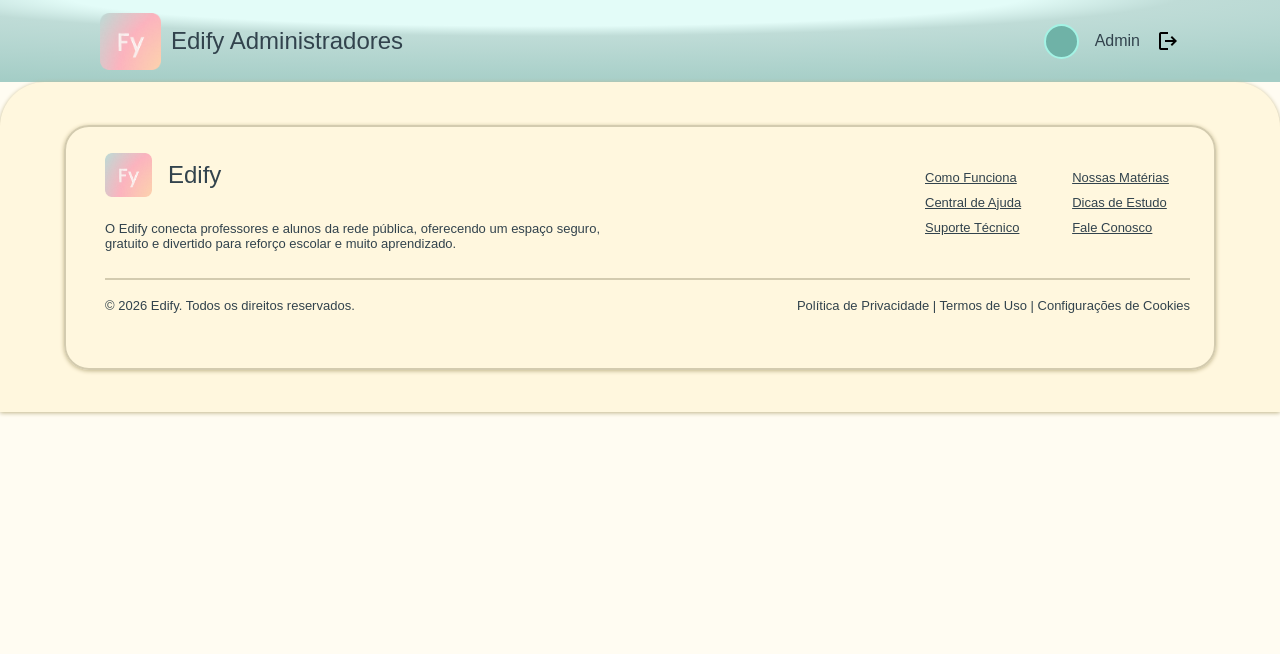
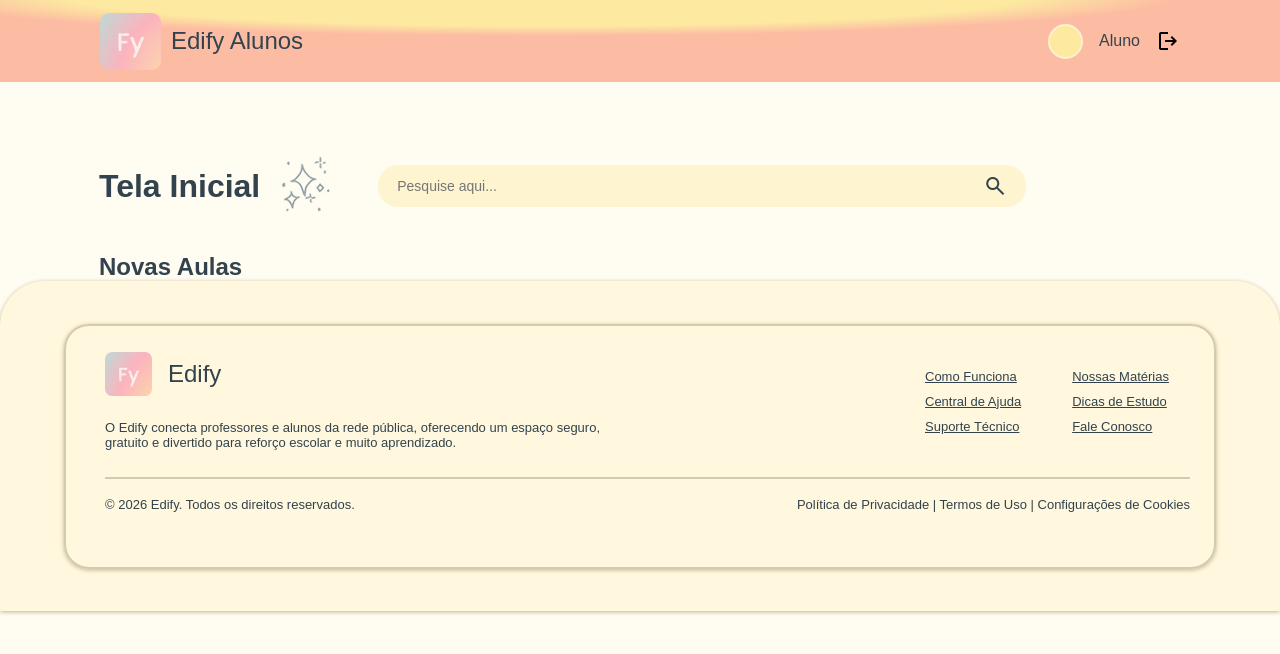
Before and after one commit to david-pessoa/tech-challenge-frontend, a React (Vite) app: page / in a window 1280 px wide. Shown: the top 654 px of the page. Built offline with nearby package versions, Linux system fonts and the light colour scheme.

Commit message:
add barra de pesquisa da página de aluno

```diff
--- a/index.html
+++ b/index.html
@@ -7,6 +7,7 @@
       rel="stylesheet"
       href="https://fonts.googleapis.com/css2?family=Material+Symbols+Outlined:opsz,wght,FILL,GRAD@20..48,100..700,0..1,-50..200&icon_names=logout"
     />
+    <link rel="stylesheet" href="https://fonts.googleapis.com/css2?family=Material+Symbols+Outlined:opsz,wght,FILL,GRAD@20..48,100..700,0..1,-50..200&icon_names=search" />
     <meta name="viewport" content="width=device-width, initial-scale=1.0" />
     <title>tech-challenge-frontend</title>
   </head>
--- a/src/components/Header.tsx
+++ b/src/components/Header.tsx
@@ -1,5 +1,6 @@
 import styled from 'styled-components';
 import logo from '../../public/Logo.png';
+import type { Role } from '../types/Roles';
 
 const RoleColors = {
   ADMIN:
@@ -10,12 +11,11 @@ const RoleColors = {
     'radial-gradient(111.63% 111.63% at 42.64% -5.82%, #FDE9A0 33.65%, #FCBBA3 44.58%, #FCBBA3 100%)',
 };
 
-type Role = keyof typeof RoleColors;
-
 const Background = styled.header<{ $role: Role }>`
   background: ${({ $role }) => RoleColors[$role]};
   width: 100%;
   height: 5.125rem;
+  margin-bottom: 4.438rem;
 `;
 
 const userCircleColors = {
@@ -78,11 +78,11 @@ const LogoutButton = styled.button`
   display: flex;
 `;
 
-export default function Header() {
-  // Fazer lógica para obter informações do usuário do back-end
+type HeaderProps = {
+  role: Role;
+}
 
-  const role: Role = 'ADMIN';
-
+export default function Header({ role }: HeaderProps) {
   const roleName = {
     ADMIN: 'Administradores',
     PROFESSOR: 'Professores',
--- /dev/null
+++ b/src/components/NewPostsContainer.tsx
@@ -0,0 +1,34 @@
+import styled from 'styled-components';
+import type { Role } from '../types/Roles';
+
+type NewPostsContainerProps = {
+  role: Role;
+};
+
+export default function NewPostsContainer({ role }: NewPostsContainerProps) {
+  function AlunoContainer() {
+    return (<>
+      <h2>
+        Novas Aulas
+      </h2>
+    </>);
+  }
+  function ProfessorContainer() {
+    return <></>;
+  }
+  function AdminContainer() {
+    return <></>;
+  }
+
+  return (
+    <div>
+      {role === 'PROFESSOR' ? (
+        <ProfessorContainer />
+      ) : role === 'ALUNO' ? (
+        <AlunoContainer />
+      ) : (
+        <AdminContainer />
+      )}
+    </div>
+  );
+}
--- a/src/pages/Home.tsx
+++ b/src/pages/Home.tsx
@@ -1,12 +1,76 @@
-import Header from "../components/Header";
-import Footer from "../components/Footer";
+import Header from '../components/Header';
+import Footer from '../components/Footer';
+import NewPostsContainer from '../components/NewPostsContainer';
+
+import sparkle from '../assets/sparkle.png';
+
+import styled from 'styled-components';
+import type { Role } from '../types/Roles';
+
+const Main = styled.main`
+  margin-left: 6.188rem;
+`;
+
+const TopContainer = styled.div`
+  display: flex;
+  gap: 2.25rem;
+  align-items: center;
+  margin-bottom: 2.125rem;
+`;
+
+const TitleContainer = styled.div`
+  display: flex;
+  align-items: center;
+  gap: 10px;
+`;
+
+const InputContainer = styled.div`
+  background-color: #FDE9A06B;
+  border-radius: 20px;
+  height: 2.625rem;
+  width: 40.5rem;
+  display: flex;
+  align-items: center;
+  justify-content: space-between;
+  padding: 0 19px;
+  box-sizing: border-box;
+`;
+
+const InputSearch = styled.input`
+  border: none;
+  background: transparent;
+  font-size: 14px;
+  width: 100%;
+  &:focus {
+    outline: none;
+  }
+`;
 
 export default function Home() {
-
   document.title = 'Edify | Home';
 
-  return (<>
-    <Header />
-    <Footer />
-  </>);
+   // Fazer lógica para obter informações do usuário do back-end
+
+  const role: Role = 'ALUNO';
+
+  return (
+    <>
+      <Header role={role} />
+      <Main>
+        <TopContainer>
+          <TitleContainer>
+            <h1>Tela Inicial</h1>
+            <img src={sparkle} alt="Sparkle" />
+          </TitleContainer>
+          <InputContainer>
+            <InputSearch type="text" placeholder="Pesquise aqui..." />
+            <span className="material-symbols-outlined">search</span>
+          </InputContainer>
+        </TopContainer>
+        <NewPostsContainer role={role} />
+        <aside></aside>
+      </Main>
+      <Footer />
+    </>
+  );
 }
--- a/src/styles/GlobalStyles.ts
+++ b/src/styles/GlobalStyles.ts
@@ -1,4 +1,4 @@
-import { createGlobalStyle } from "styled-components";
+import { createGlobalStyle } from 'styled-components';
 
 export const GlobalStyles = createGlobalStyle`
   * {
@@ -12,5 +12,18 @@ export const GlobalStyles = createGlobalStyle`
     background: ${({ theme }) => theme.colors.background};
   }
 
+  h1,h2,h3,h4,h5,h6 {
+    font-weight: 600;
+  }
+
+  h1 {
+    font-size: 2rem;
+  }
+  h2 {
+    font-size: 1.5rem;
+  }
+  h3 {
+    font-size: 1rem;
+  }
 
 `;
--- a/src/styles/theme.ts
+++ b/src/styles/theme.ts
@@ -1,37 +1,37 @@
 export const theme = {
   colors: {
-    primary: "#C0765A",
-    secondary: "#FCBBA3",
-    background: "#FFFCF2",
-    text: "#32434D",
-    inputPlaceholder: "#603C24A1"
+    primary: '#C0765A',
+    secondary: '#FCBBA3',
+    background: '#FFFCF2',
+    text: '#32434D',
+    inputPlaceholder: '#603C24A1',
   },
 
   spacing: {
-    small: "8px",
-    medium: "16px",
-    large: "24px",
+    small: '8px',
+    medium: '16px',
+    large: '24px',
   },
 
   borderRadius: {
-    small: "20px",
-    medium: "8px",
-    desktop: "20px"
+    small: '20px',
+    medium: '8px',
+    desktop: '20px',
   },
 
   typography: {
     fontFamily: 'Poppins, sans-serif',
     color: '#32434D',
     h1: {
-      fontSize: '4em',
+      fontSize: '2rem',
       lineHeight: '100%',
       fontWeight: '600',
     },
     h2: {
-      fontSize: '3em'
+      fontSize: '1.5rem',
     },
     h3: {
-      fontSize: '2em'
-    }
-  }
+      fontSize: '1rem',
+    },
+  },
 };
--- /dev/null
+++ b/src/types/Roles.ts
@@ -0,0 +1 @@
+export type Role = 'ADMIN' | 'PROFESSOR' | 'ALUNO';
```
Also changed, not shown: src/assets/sparkle.png (added).
